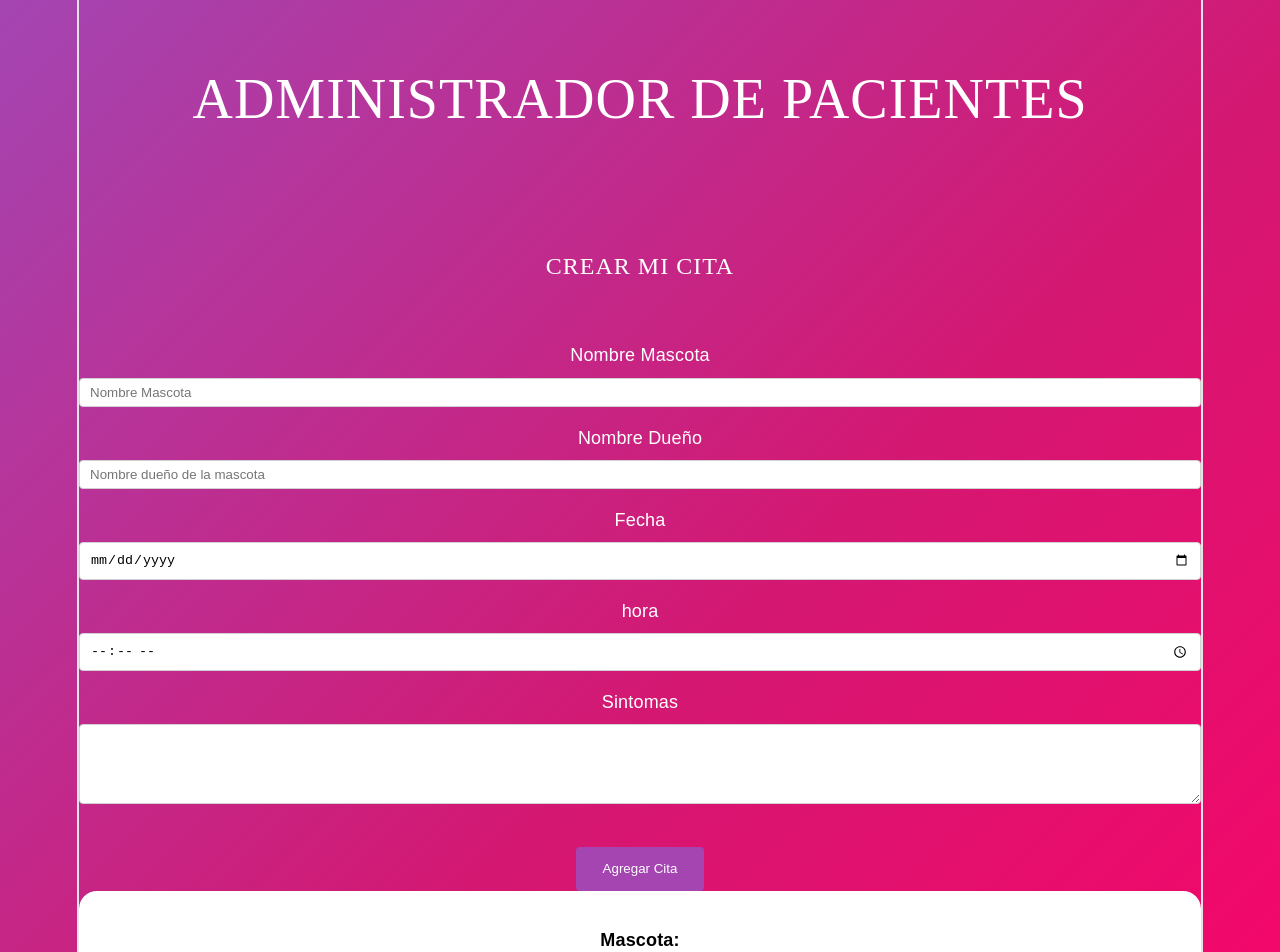
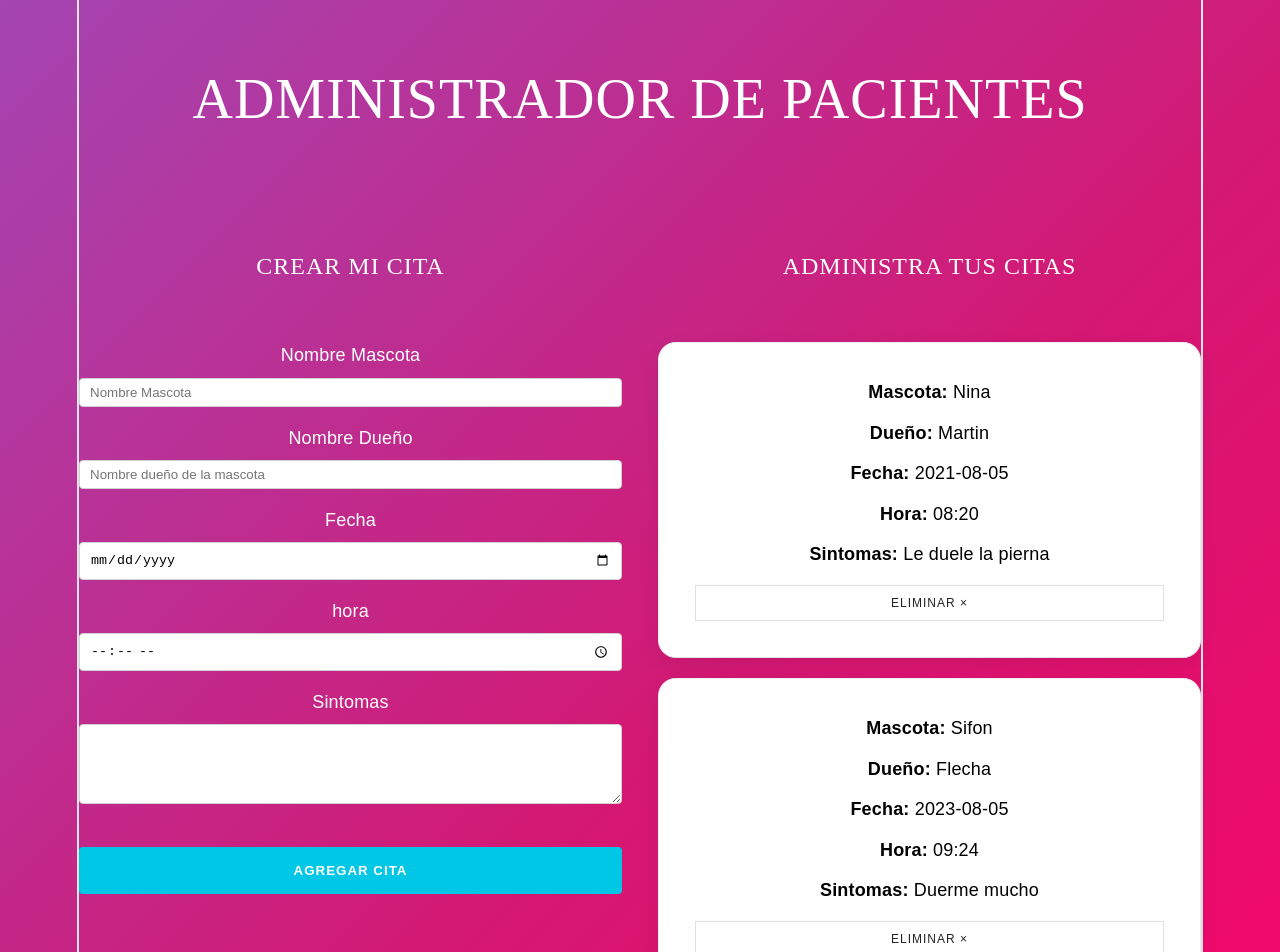
Before and after one commit to Manunu1/TP3-Gestor-de-citas, a React (Vite) app: page / in a window 1280 px wide. Shown: the top 952 px of the page. Built offline with nearby package versions, Linux system fonts and the light colour scheme.

Commit message:
Enhance appointment management UI: add grid layout, improve styling for components, and implement Listado for displaying appointments.

```diff
--- a/src/App.css
+++ b/src/App.css
@@ -44,6 +44,16 @@ html {
         font-weight: bold;
       }
 
+      /* Layout for form and list columns */
+      .container {
+        display: grid;
+        grid-template-columns: 1fr 1fr;
+        gap: 2rem;
+        align-items: start;
+        width: 100%;
+        box-sizing: border-box;
+      }
+
       label {
         color: white;
       }
@@ -60,11 +70,13 @@ html {
       }
 
       .cita {
-        padding: 2rem;
+        padding: 1.6rem;
         background: white;
-        border-bottom: 1px solid #e1e1e1;
+        border: 1px solid #eee;
         color: black;
         margin-bottom: 20px;
+        border-radius: 8px;
+        box-shadow: 0 6px 18px rgba(0,0,0,0.08);
       }
 
       .cita p {
@@ -87,11 +99,22 @@ html {
         border-bottom-right-radius: 1rem;
       }
 
-      .button.eliminar,
+      /* Delete button: white with light border (matches screenshot) */
+      .button.eliminar {
+        background: #fff;
+        color: #222;
+        border: 1px solid #e1e1e1;
+        padding: 10px 12px;
+        text-transform: uppercase;
+        font-size: 12px;
+        letter-spacing: 1px;
+        margin-top: 1rem;
+        display: block;
+        width: 100%;
+        box-sizing: border-box;
+      }
       .button.eliminar:hover {
-        background-color: #c10059;
-        color: white;
-        margin-top: 2rem;
+        background: #fafafa;
       }
 
       .alerta-error {
--- a/src/App.jsx
+++ b/src/App.jsx
@@ -4,10 +4,16 @@ import viteLogo from './assets/vite.svg'
 import heroImg from './assets/hero.png'
 import './App.css'
 import Formulario from './Componentes/Formulario'
-import Cita from './Componentes/Cita'
+import Listado from './Componentes/Listado'
 
 function App() {
   const [count, setCount] = useState(0)
+
+  const datos = [
+    ['Nina','Martin','2021-08-05','08:20','Le duele la pierna'],
+    ['Sifon','Flecha','2023-08-05','09:24','Duerme mucho'],
+    ['Floki','Ari','2023-08-05','16:15','No está comiendo']
+  ];
 
   return (
     <>
@@ -18,11 +24,13 @@ function App() {
         <div className="container">
 
           <div>
+            <h2>Crear mi cita</h2>
             <Formulario />
           </div>
 
           <div>
-            <Cita/>
+            <h2>Administra tus citas</h2>
+            <Listado ArrayCitas={datos} />
           </div>
 
         </div>
--- a/src/Componentes/Cita/Cita.css
+++ b/src/Componentes/Cita/Cita.css
@@ -40,9 +40,20 @@ h2 {
 }
 
 /* Botón de eliminar */
-.button.elimnar,
-.button.elimnar:hover {
-  background-color: #c10059;
-  color: white;
-  margin-top: 2rem;
+/* normalize typo class and ensure consistent delete button style */
+.button.eliminar {
+  background: #fff;
+  color: #222;
+  border: 1px solid #e1e1e1;
+  padding: 10px 12px;
+  text-transform: uppercase;
+  font-size: 12px;
+  letter-spacing: 1px;
+  margin-top: 1rem;
+  display: block;
+  width: 100%;
+  box-sizing: border-box;
 }
+.button.eliminar:hover {
+  background: #fafafa;
+}
--- a/src/Componentes/Formulario/Formulario.css
+++ b/src/Componentes/Formulario/Formulario.css
@@ -46,15 +46,20 @@ textarea.u-full-width {
 
 /* Botón primario del formulario */
 .button-primary {
-  background-color: #A445B2; /* Puedes ajustar el color */
+  background-color: #00c7e6;
   color: white;
   border: none;
-  padding: 0.8rem 1.5rem;
+  padding: 0.9rem 1.2rem;
   margin-top: 1rem;
   border-radius: 4px;
   cursor: pointer;
+  font-weight: 700;
+  text-transform: uppercase;
+  letter-spacing: 1px;
+  display: block;
+  width: 100%;
 }
 
 .button-primary:hover {
-  background-color: #D41872;
+  background-color: #00b6d8;
 }
--- a/src/Componentes/Formulario/index.jsx
+++ b/src/Componentes/Formulario/index.jsx
@@ -5,7 +5,6 @@ function Formulario() {
 
         <div>
 
-            <h2>Crear mi Cita</h2>
 
             <form>
 
--- a/src/Componentes/Listado/index.jsx
+++ b/src/Componentes/Listado/index.jsx
@@ -1,10 +1,28 @@
-import Cita from "../Cita"
+import Cita from "../Cita";
 
-function Listado(){
-    return(
+const Listado = ({ ArrayCitas = [] }) => {
+    return (
+        <div>
+            {ArrayCitas && ArrayCitas.length > 0 ? ( //esto es un if
+                ArrayCitas.map((cita, i) => {
+                    const [Mascota, Dueño, Fecha, Hora, Sintomas] = cita;
 
-        <div>
-            <h2>Administra tus citas</h2>
+                    return (
+                        <Cita
+                            key={i}
+                            Mascota={Mascota}
+                            Dueño={Dueño}
+                            Fecha={Fecha}
+                            Hora={Hora}
+                            Sintomas={Sintomas}
+                        />
+                    );
+                })
+            ) : ( //este es el else
+                <p>No hay citas todavía</p>
+            )}
         </div>
-    )
-}
+    );
+};
+
+export default Listado;
```
